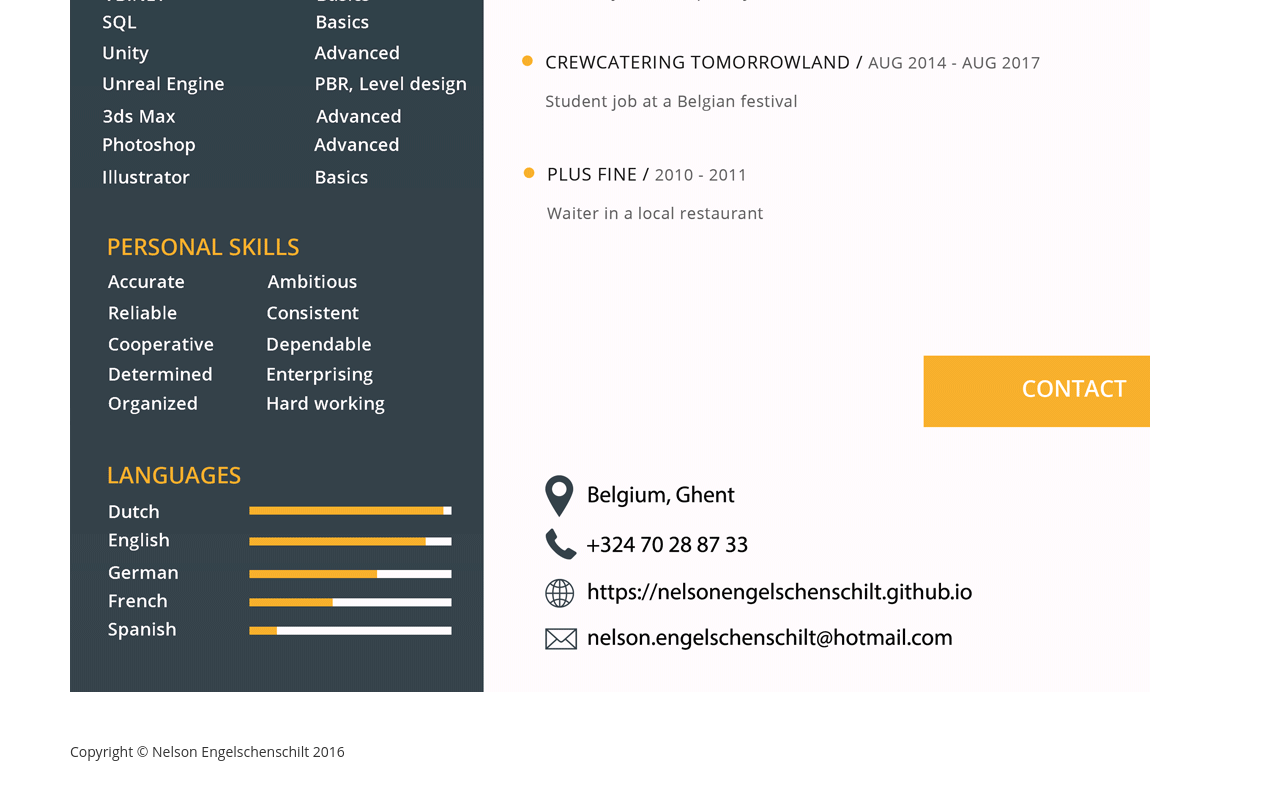
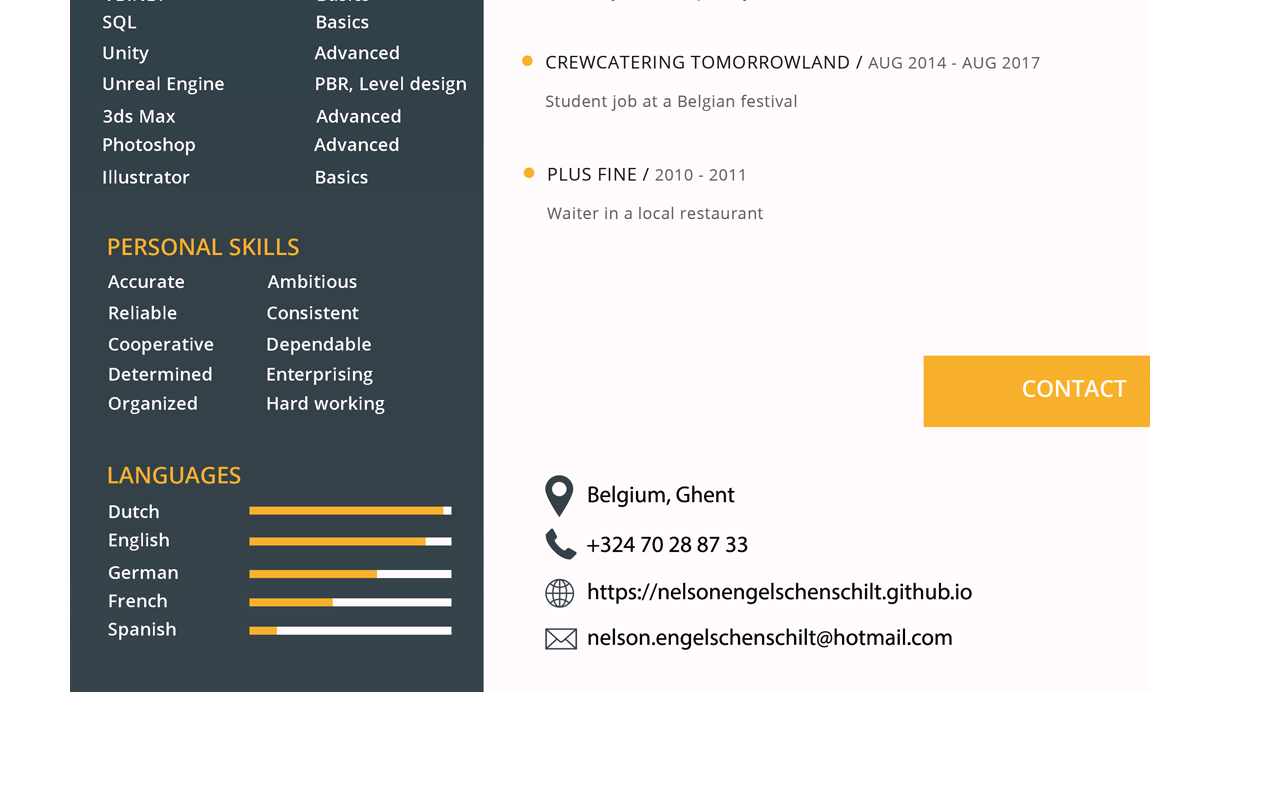
Before and after one commit to NelsonEngelschenschilt/NelsonEngelschenschilt.github.io, a plain HTML site: page curriculum_vitae/curriculum_vitae.html in a window 1280 px wide. Shown: the part 893-1693 px from the top of the page. Drawn offline with nearby package versions, Linux system fonts and the light colour scheme; files whose address does not match are found by name.

Commit message:
removed copyright

```diff
--- a/curriculum_vitae/curriculum_vitae.html
+++ b/curriculum_vitae/curriculum_vitae.html
@@ -90,7 +90,7 @@
         <footer>
             <div class="row">
                 <div class="col-lg-12">
-                    <p>Copyright &copy; Nelson Engelschenschilt 2016</p>
+                    <!--<p>Copyright &copy; Nelson Engelschenschilt 2016</p>-->
                 </div>
             </div>
             <!-- /.row -->
```
Also changed, not shown: index.html (+1 -1 lines), item_2d_art/item_2d_art.html (+1 -1 lines), item_easter_hike/item_easter_hike.html (+1 -1 lines), item_eyetracking/item_eyetracking.html (+1 -1 lines), item_highpoly/item_highpoly.html (+1 -1 lines), item_pbr/item_pbr.html (+1 -1 lines), item_rayman/item_rayman.html (+1 -1 lines), item_scifi_facility/item_scifi_facility.html (+1 -1 lines), item_tool_dev/item_tool_dev.html (+1 -1 lines), item_ventus/item_ventus.html (+1 -1 lines), item_zombie_survival/item_zombie_survival.html (+1 -1 lines).
